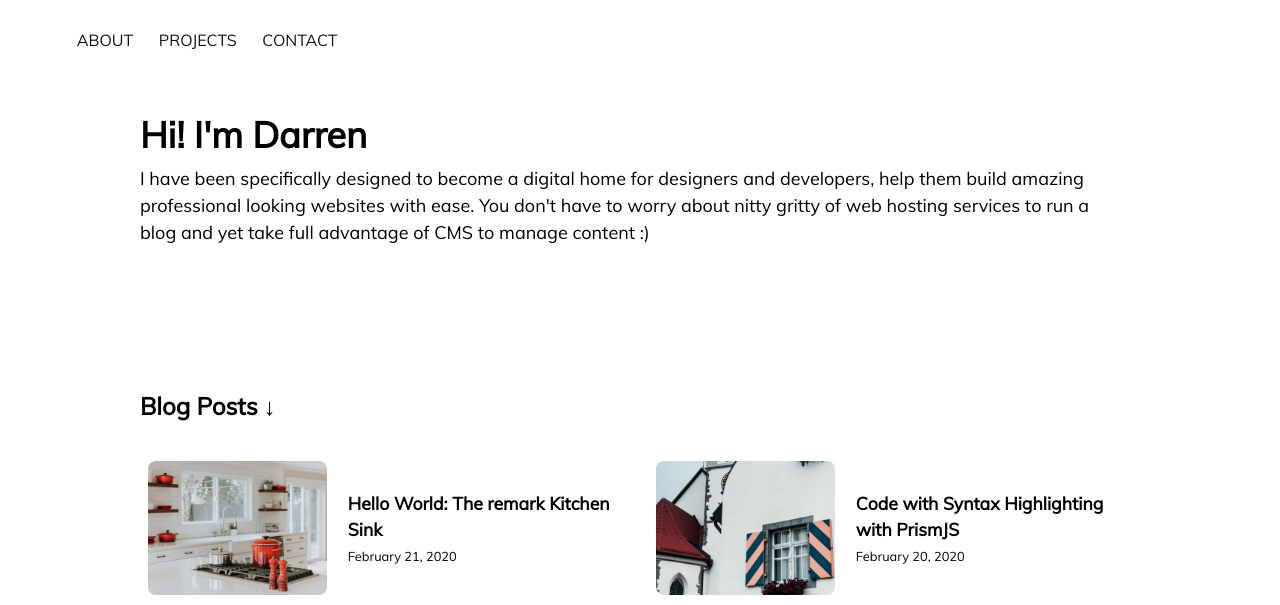
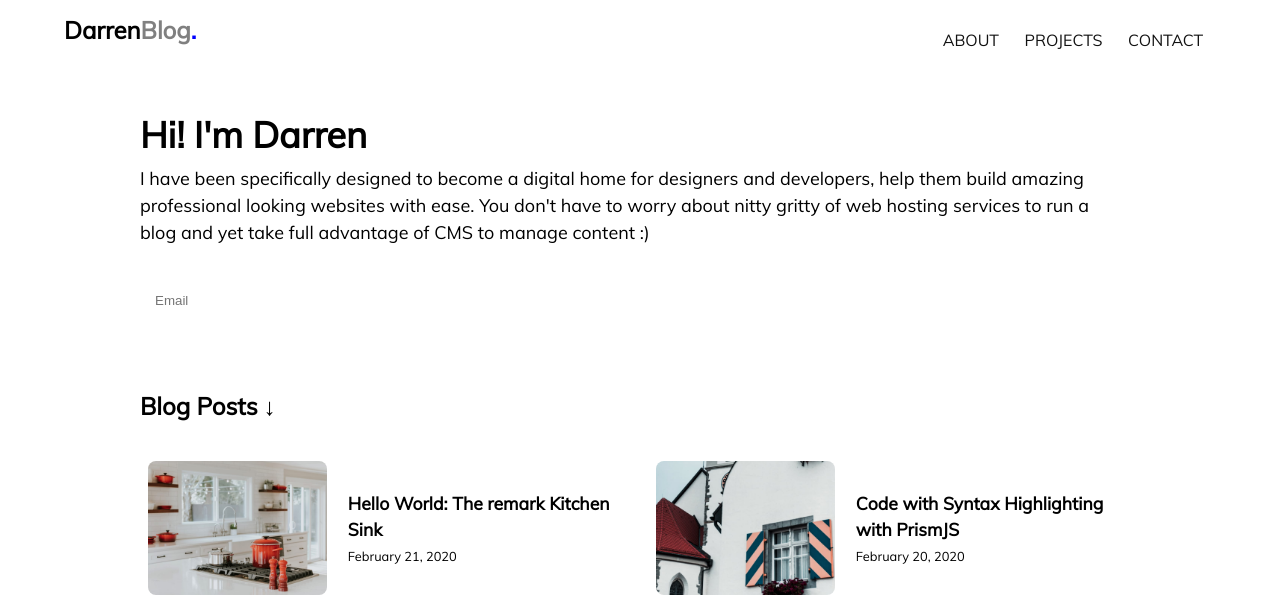
Before and after one commit to darrendube/darrendube.github.io, a Gatsby site: page / in a window 1280 px wide. Shown: the top 605 px of the page. Built offline with nearby package versions, Linux system fonts and the light colour scheme; Gatsby itself is replaced by a stand-in of ours.

Commit message:
started adding logo

```diff
--- a/gatsby-config.js
+++ b/gatsby-config.js
@@ -61,5 +61,13 @@ module.exports = {
     `gatsby-plugin-sitemap`,
     `gatsby-plugin-offline`,
     `gatsby-plugin-styled-components`,
+    `gatsby-transformer-sharp`,
+    `gatsby-plugin-sharp`,
+    {
+      resolve: `gatsby-source-filesystem`,
+      options: {
+        path: `${__dirname}/src/images/`,
+        name: 'images',
+      }}
   ],
 }
--- a/package.json
+++ b/package.json
@@ -10,6 +10,7 @@
   "dependencies": {
     "babel-plugin-styled-components": "^1.11.1",
     "gatsby": "^2.21.0",
+    "gatsby-image": "^2.4.14",
     "gatsby-plugin-dark-mode": "^1.1.1",
     "gatsby-plugin-google-analytics": "^2.1.36",
     "gatsby-plugin-manifest": "^2.4.1",
@@ -17,12 +18,14 @@
     "gatsby-plugin-offline": "^3.2.0",
     "gatsby-plugin-react-helmet": "^3.1.22",
     "gatsby-plugin-sass": "^2.1.28",
+    "gatsby-plugin-sharp": "^2.6.24",
     "gatsby-plugin-sitemap": "^2.4.0",
     "gatsby-plugin-styled-components": "^3.3.10",
     "gatsby-remark-emojis": "^0.4.2",
     "gatsby-remark-prismjs": "^3.3.31",
     "gatsby-source-filesystem": "^2.1.48",
     "gatsby-transformer-remark": "^2.6.53",
+    "gatsby-transformer-sharp": "^2.5.12",
     "netlify-cms-app": "^2.11.13",
     "node-sass": "^4.13.1",
     "prismjs": "^1.19.0",
--- a/src/components/heroHeader.js
+++ b/src/components/heroHeader.js
@@ -30,7 +30,7 @@ export default () => (
   class="embeddable-buttondown-form"
 >
         <div className="button-wrapper">
-        <input type="text" className="text-box"></input>
+        <input type="text" className="text-box" placeholder="Email"></input>
         <input type="submit" className="button -primary" value=" Subscribe &rarr;"></input>
         </div>
         </form>
--- /dev/null
+++ b/src/components/logo.js
@@ -0,0 +1,26 @@
+import React from "react"
+import Img from "gatsby-image"
+import { Link, useStaticQuery, graphql } from "gatsby"
+import styled from "styled-components"
+
+
+
+const LogoWrap = styled.div`
+  margin: auto 0;
+  flex: 0 1 36px;
+
+  @media (max-width= 768px) and (orientation: landscape) {
+    flex: 0 1 25px;
+  }
+`
+
+const Logo = () => {
+  return (
+    <LogoWrap as={Link} to="/">
+      <h1 class="logo-text"> Darren<span class="logo-text-2">Blog</span><span class="logo-text-3">.</span> </h1>
+    </LogoWrap>
+
+  )
+}
+
+export default Logo
--- a/src/components/navigation.js
+++ b/src/components/navigation.js
@@ -1,11 +1,12 @@
 import React, { useState } from "react"
 import styled from "styled-components"
 import { Link } from "gatsby"
+import Logo from "./logo"
 
 
 const Navigation = styled.nav`
   height: 10vh;
-  min-height: 50px;
+  min-height: 70px;
   display: flex;
   background-color: #fff;
   position: relative;
@@ -53,24 +54,36 @@ const Navbox = styled.div`
     background-color: #fff;
     transition: all 0.3s ease-in;
     top: 8vh;
-    left: ${props => (props.open ? "-100%" : "0")};
+    left: ${props => (props.open ? "100%" : "0")};
   }
 `
 
 const Hamburger = styled.div`
-  background-color: #111;
+  background-color: #767676;
   width: 30px;
   height: 3px;
+  border-radius: 10px;
   transition: all .3s linear;
   align-self: center;
   position: relative;
-  transform: ${props => (props.open ? "rotate(-45deg)" : "inherit")};
+  transform: ${props => (props.open ? "rotate(-45deg) " : "inherit")};
 
-  ::before,
+  ::before {
+    width: 25px;
+    height: 3px;
+    border-radius: 10px;
+    background-color: #767676;
+    content: "";
+    position: absolute;
+    transition: all 0.3s linear;
+
+  }
+
   ::after {
-    width: 30px;
+    width: 20px;
     height: 3px;
-    background-color: #111;
+    border-radius: 10px;
+    background-color: #767676;
     content: "";
     position: absolute;
     transition: all 0.3s linear;
@@ -78,13 +91,13 @@ const Hamburger = styled.div`
 
   ::before {
     transform: ${props =>
-      props.open ? "rotate(-90deg) translate(-10px, 0px)" : "rotate(0deg)"};
+      props.open ? "rotate(-90deg) translate(-10px, 2px) scale(1.2,1)" : "rotate(0deg)"};
     top: -10px;
   }
 
   ::after {
     opacity: ${props => (props.open ? "0" : "1")};
-    transform: ${props => (props.open ? "rotate(90deg) " : "rotate(0deg)")};
+    transform: ${props => (props.open ? "rotate(90deg) scale(1.5,1)" : "rotate(0deg)")};
     top: 10px;
   }
 `
@@ -143,7 +156,7 @@ const Navbar = () => {
 
   return (
     <Navigation>
-
+      <Logo />
       <Toggle
         navbarOpen={navbarOpen}
         onClick={() => setNavbarOpen(!navbarOpen)}
--- a/src/styles/global.scss
+++ b/src/styles/global.scss
@@ -29,7 +29,7 @@ body {
   margin-top: 0
 }
 body.light {
-  --primary-color: #381696;
+  --primary-color: #5978F3;
   --primary-text-color: #fff;
   --featured-bg: #493b8a;
   --featured-text: #fff;
@@ -155,6 +155,21 @@ a {
   outline: none !important;
   border: 1.5px solid var(--primary-color);
 
+}
+
+.logo-text {
+  text-transform: capitalize;
+  vertical-align: center;
+}
+
+.logo-text-2 {
+  text-transform: capitalize;
+  color: grey;
+}
+
+.logo-text-3 {
+  text-transform: capitalize;
+  color: blue;
 }
 
 .button-wrapper {
```
Also changed, not shown: README.md, src/images/logo.png (added), 1 other file.
